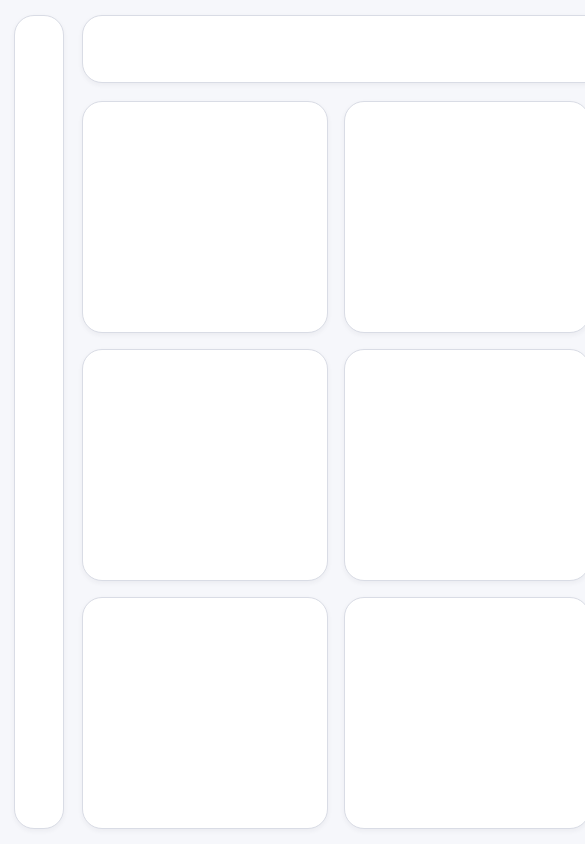
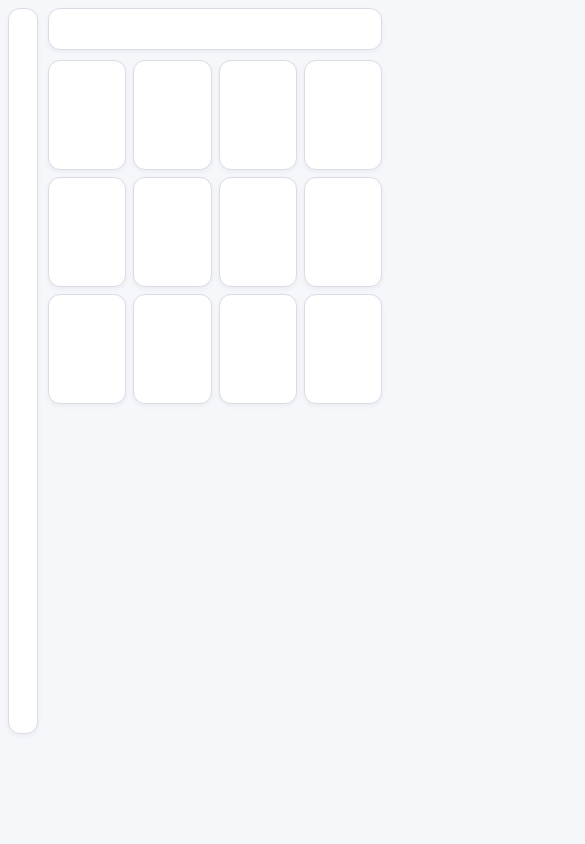
Before and after one commit to Romanbali/Romano-dashboard, a plain HTML site: page index.html in a window 390 px wide. Shown: the top 844 px of the page, 585 px wide, since content can reach past the window. Drawn offline with Linux system fonts and the light colour scheme.

Commit message:
Fit full dashboard layout to mobile viewport

```diff
--- a/index.html
+++ b/index.html
@@ -11,8 +11,8 @@
       --page: #f6f7fb;
       --surface: #ffffff;
       --stroke: #d9dce5;
-      --radius: 20px;
-      --space: 16px;
+      --radius: clamp(12px, 2vw, 20px);
+      --space: clamp(7px, 1.45vw, 16px);
     }
 
     * { box-sizing: border-box; }
@@ -25,20 +25,19 @@
 
     body {
       min-height: 100vh;
-      padding: 15px 14px;
-      overflow-x: auto;
-      overflow-y: hidden;
+      padding: clamp(8px, 1.35vw, 15px);
+      overflow-x: hidden;
+      overflow-y: auto;
       background: var(--page);
       font-family: ui-sans-serif, system-ui, -apple-system, BlinkMacSystemFont, "Segoe UI", sans-serif;
     }
 
     .dashboard {
       display: grid;
-      grid-template-columns: 50px minmax(0, 1fr);
-      gap: 18px;
+      grid-template-columns: clamp(30px, 4.55vw, 50px) minmax(0, 1fr);
+      gap: clamp(10px, 1.65vw, 18px);
       width: 100%;
-      min-width: 1100px;
-      height: calc(100vh - 30px);
+      min-width: 0;
       min-height: 0;
     }
 
@@ -51,12 +50,12 @@
       box-shadow: 0 2px 5px rgba(28, 36, 58, 0.055);
     }
 
-    .rail { min-height: 0; }
+    .rail { min-height: clamp(590px, 86vh, 900px); }
 
     .workspace {
       display: grid;
-      grid-template-rows: 68px minmax(0, 1fr);
-      gap: 18px;
+      grid-template-rows: clamp(42px, 6.2vw, 68px) auto;
+      gap: clamp(10px, 1.65vw, 18px);
       min-width: 0;
       min-height: 0;
     }
@@ -66,7 +65,7 @@
     .grid {
       display: grid;
       grid-template-columns: repeat(4, minmax(0, 1fr));
-      grid-template-rows: repeat(3, minmax(0, 1fr));
+      grid-template-rows: repeat(3, clamp(110px, 26vw, 180px));
       gap: var(--space);
       min-width: 0;
       min-height: 0;
```
